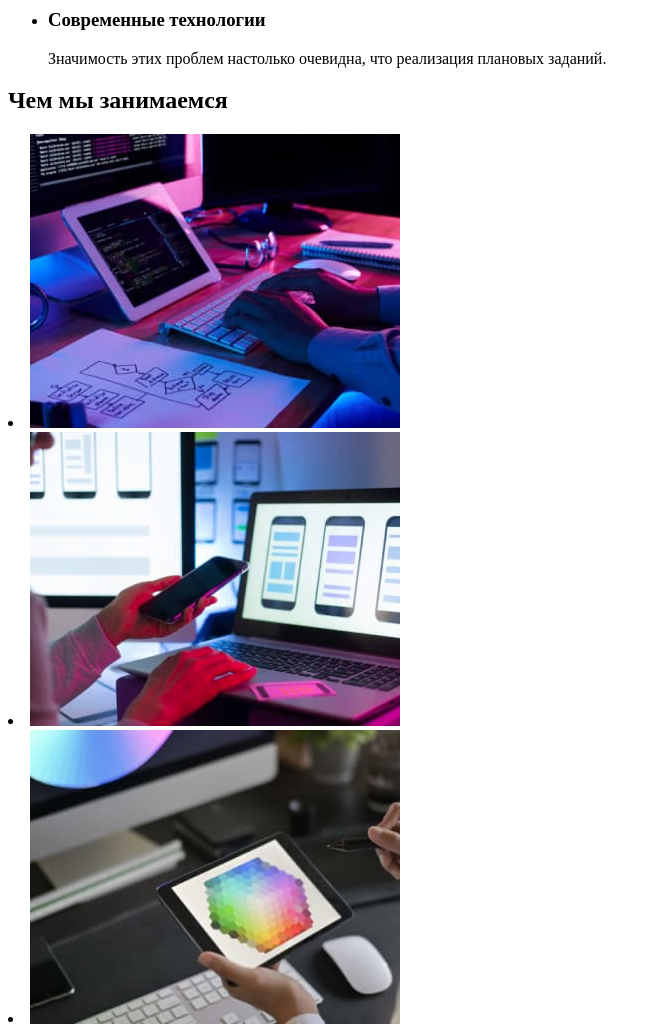
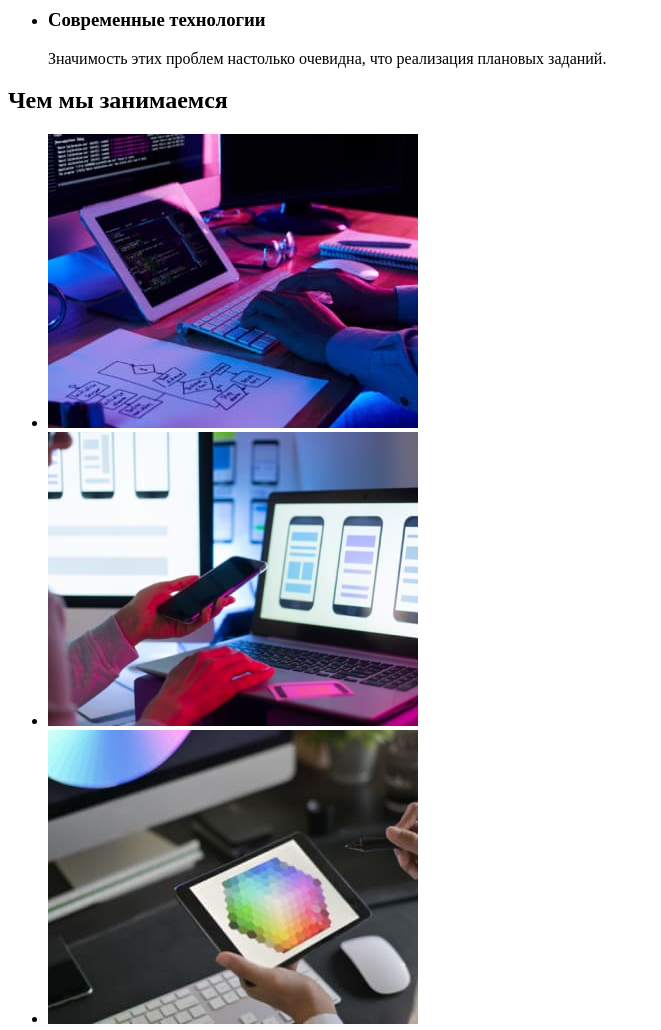
Before and after one commit to uservovk/goit-markup-hw-01, a plain HTML site: page index.html in a window 1280 px wide. Shown: the part 460-1490 px from the top of the page, without its empty margins (0-661 px from the left). Drawn offline with Linux system fonts and the light colour scheme.

Commit message:
fixed a mistake

```diff
--- a/index.html
+++ b/index.html
@@ -54,11 +54,11 @@
     <!-- напрямок діяльнності -->
         <section>
             <h2>Чем мы занимаемся</h2>
-            <uil>
+            <ul>
                 <li><a href=""><img src="./images/img1.jpg" alt="людина набирає текст" width="370" height="294"></a></li>
                 <li><a href=""><img src="./images/img2.jpg" alt="людина дивиться в телефон" width="370" height="294"></a></li>
                 <li><a href=""><img src="./images/img3.jpg" alt="різнокольорове зображення на планшеті" width="370" height="294"></a></li>
-            </uil>
+            </ul>
         </section>
     <!-- робітники -->
         <section>
```
